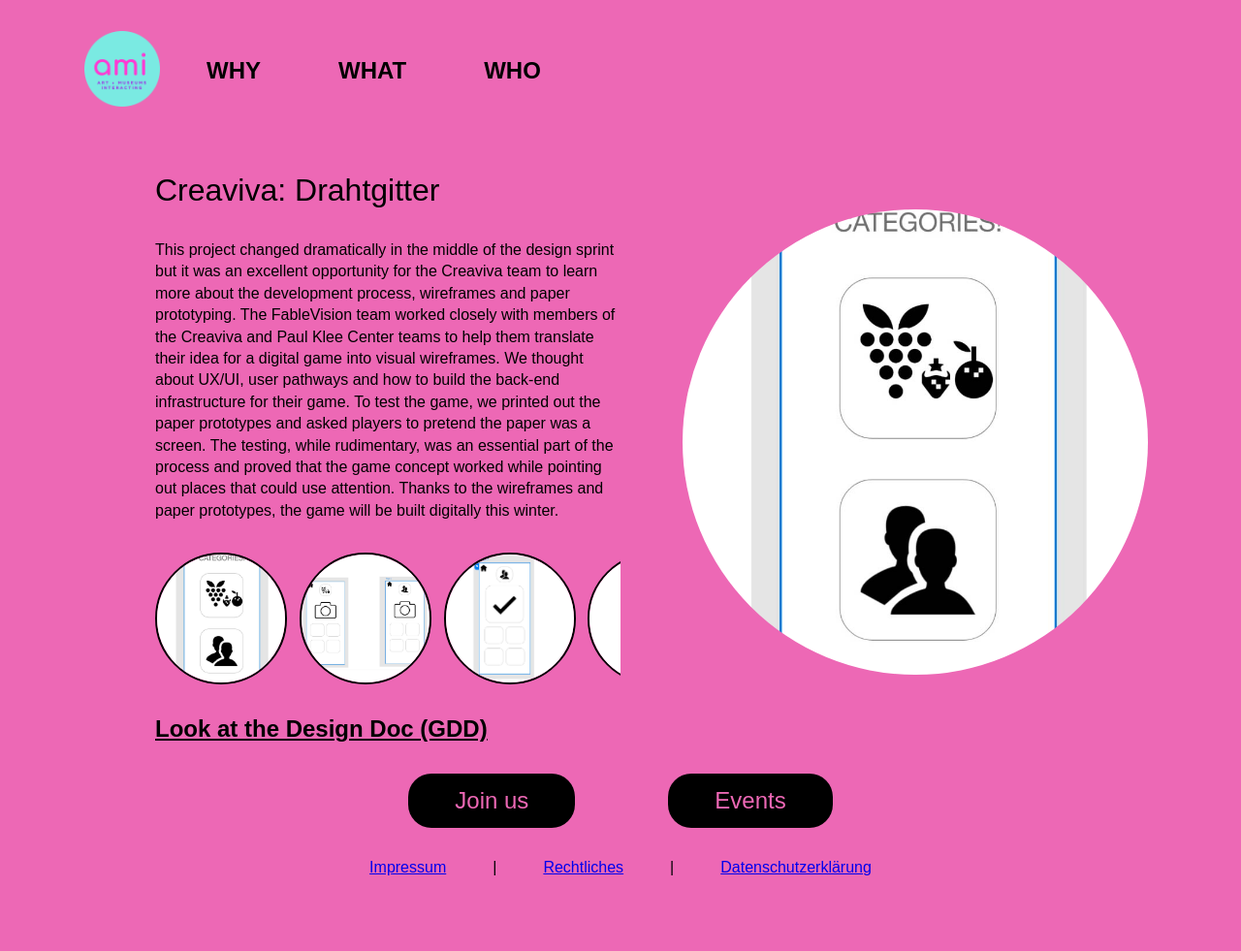
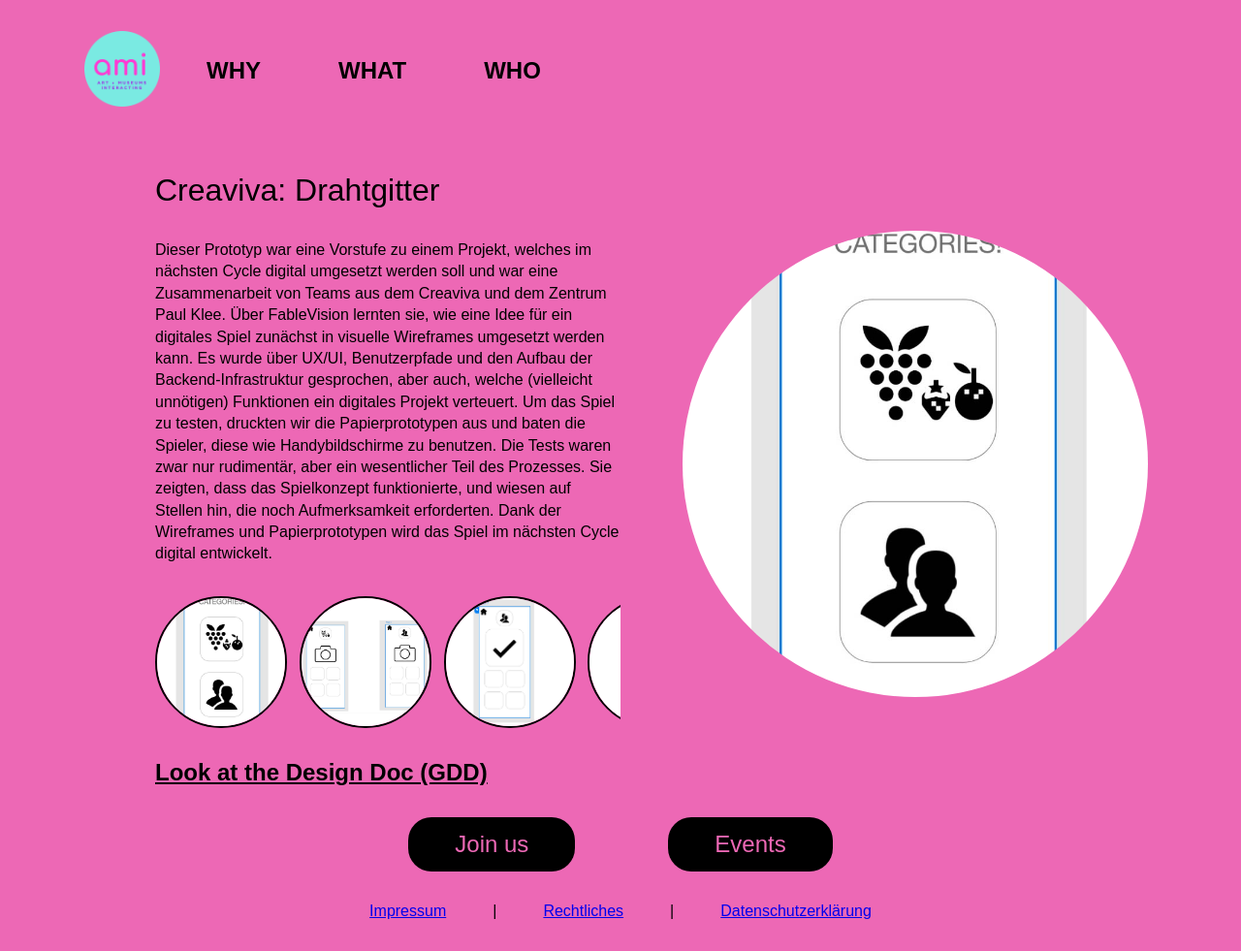
Before and after one commit to FableVision/ami-website, a Jekyll site: the page built from _projects/2023-01-07-wireframe.md, in a window 1280 px wide. Shown: the whole page at 97% size. Built offline with Jekyll 4.4.1, drawn with Linux system fonts in a browser that asks for light colours; before the commit the page ends 936 px from its top, so only the background shows below that.

Commit message:
Update 2023-01-07-wireframe.md

```diff
--- a/_projects/2023-01-07-wireframe.md
+++ b/_projects/2023-01-07-wireframe.md
@@ -10,4 +10,4 @@
 design_doc: https://docs.google.com/presentation/d/1Q7bFDtAhHOomvfvQCGXXdd68JcUWrVkvtMmm7KlpLgc/edit?usp=sharing)
 ---
 
-This project changed dramatically in the middle of the design sprint but it was an excellent opportunity for the Creaviva team to learn more about the development process, wireframes and paper prototyping. The FableVision team worked closely with members of the Creaviva and Paul Klee Center teams to help them translate their idea for a digital game into visual wireframes. We thought about UX/UI, user pathways and how to build the back-end infrastructure for their game. To test the game, we printed out the paper prototypes and asked players to pretend the paper was a screen. The testing, while rudimentary, was an essential part of the process and proved that the game concept worked while pointing out places that could use attention. Thanks to  the wireframes and paper prototypes, the game will be built digitally this winter.
+Dieser Prototyp war eine Vorstufe zu einem Projekt, welches im nächsten Cycle digital umgesetzt werden soll und war eine Zusammenarbeit von Teams aus dem Creaviva und dem Zentrum Paul Klee. Über FableVision lernten sie, wie eine Idee für ein digitales Spiel zunächst in visuelle Wireframes umgesetzt werden kann. Es wurde über UX/UI, Benutzerpfade und den Aufbau der Backend-Infrastruktur gesprochen, aber auch, welche (vielleicht unnötigen) Funktionen ein digitales Projekt verteuert. Um das Spiel zu testen, druckten wir die Papierprototypen aus und baten die Spieler, diese wie Handybildschirme zu benutzen. Die Tests waren zwar nur rudimentär, aber ein wesentlicher Teil des Prozesses. Sie zeigten, dass das Spielkonzept funktionierte, und wiesen auf Stellen hin, die noch Aufmerksamkeit erforderten. Dank der Wireframes und Papierprototypen wird das Spiel im nächsten Cycle digital entwickelt.
```
